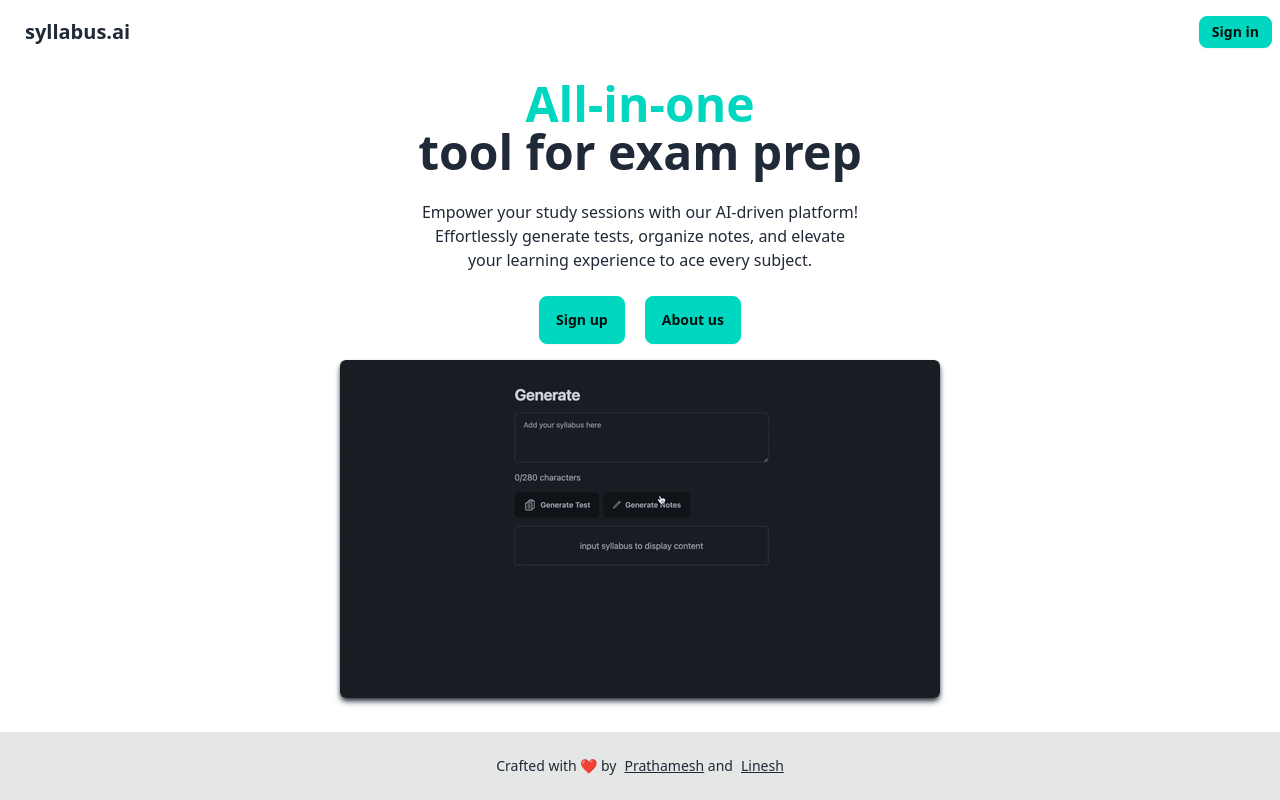
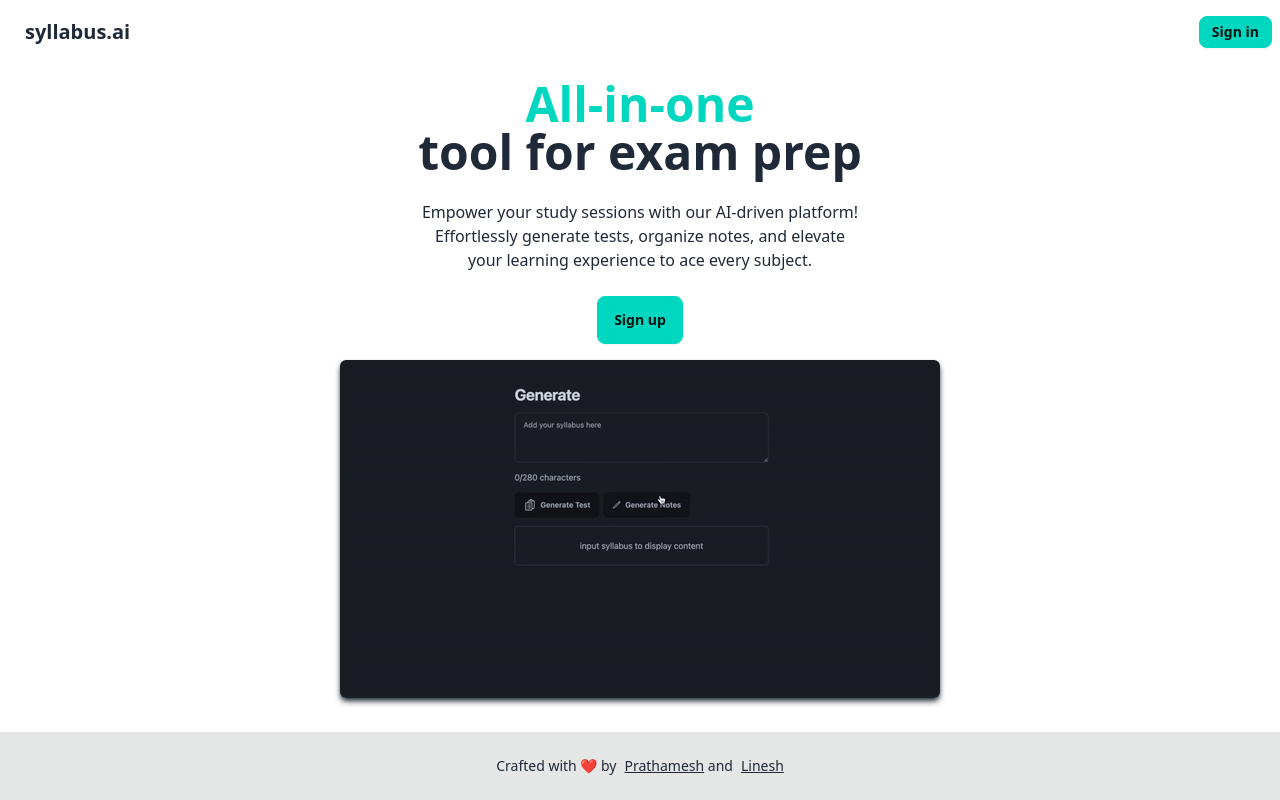
Before and after one commit to rry123/syllabusai-frontend, a React (Vite) app: page /#/answer in a window 1280 px wide. Before the commit this address led to /#/answer. Shown: the top 800 px of the page. Built offline with nearby package versions, Linux system fonts and the light colour scheme; no server answers.

Commit message:
removed about us

```diff
--- a/src/pages/LandingPage.jsx
+++ b/src/pages/LandingPage.jsx
@@ -22,7 +22,6 @@ export default function LandingPage() {
 
      <div className='flex flex-row gap-5 justify-center'>
       <button className="btn btn-accent"><SignUpButton/></button>
-      <button className="btn btn-accent">About us</button>
       </div>
     </div>
   </div>
```
